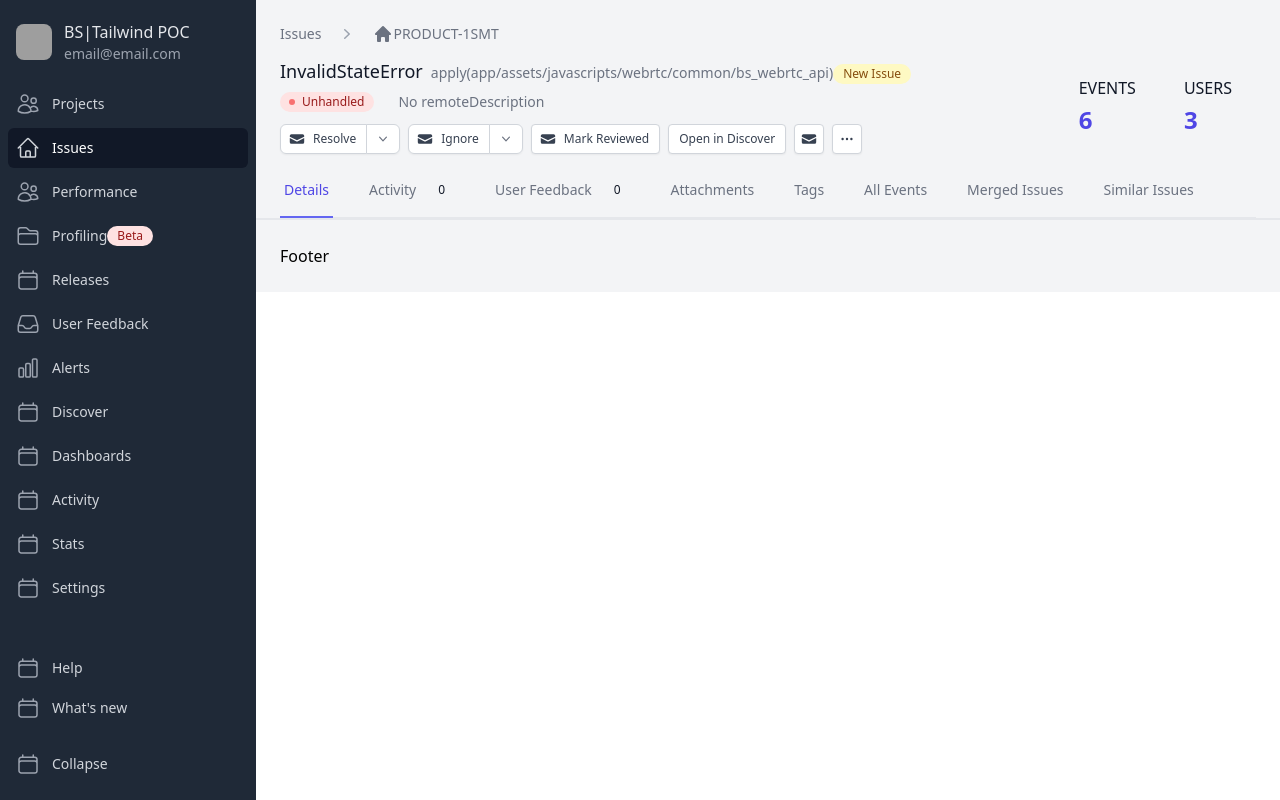
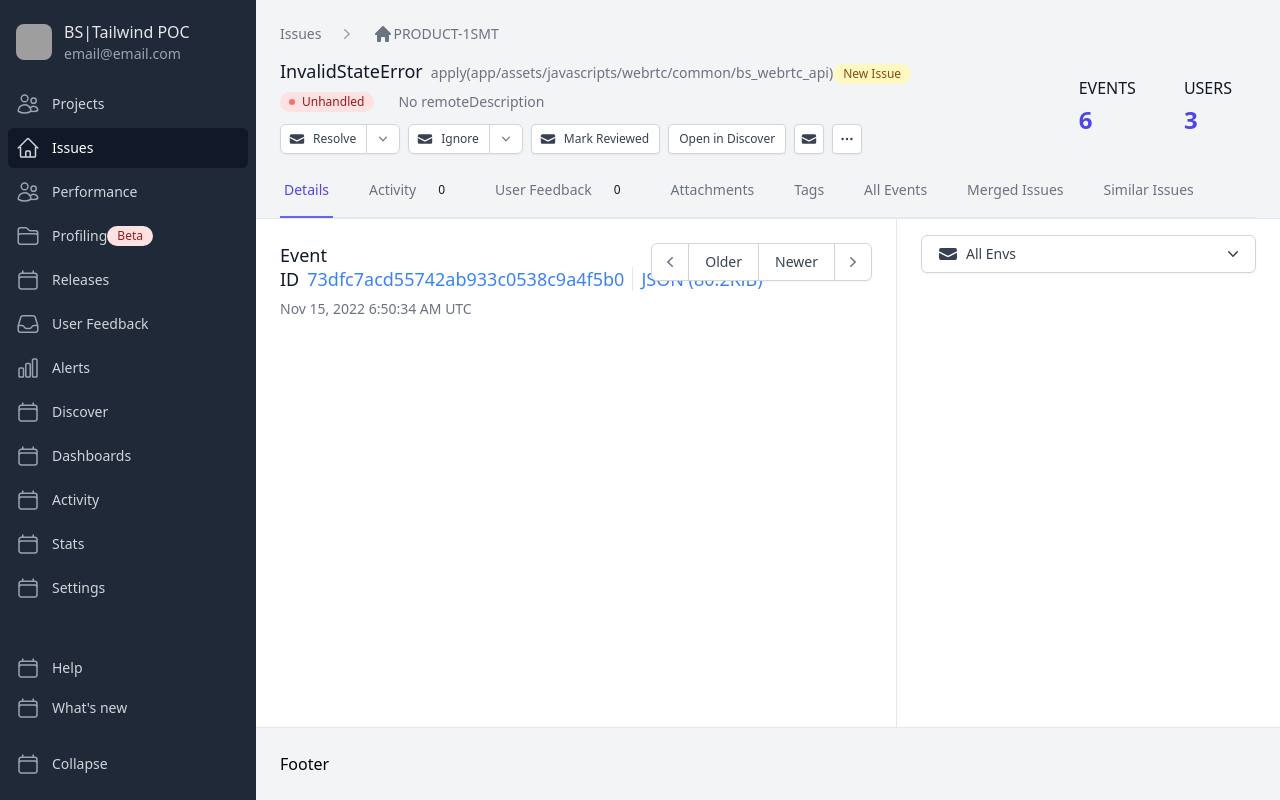
Before and after one commit to ribinBS/bs-tailwind-poc, a React (Create React App) app: page /details in a window 1280 px wide. Built offline with nearby package versions, Linux system fonts and the light colour scheme; grey boxes are pictures that could not be loaded; a web font is replaced by a local one.

Commit message:
sections laid

```diff
--- /dev/null
+++ b/src/pages/Details/AsideSection.jsx
@@ -0,0 +1,98 @@
+import React from 'react';
+import { Fragment } from 'react';
+import { Menu, Transition } from '@headlessui/react';
+import { ChevronDownIcon, EnvelopeIcon } from '@heroicons/react/20/solid';
+
+function classNames(...classes) {
+    return classes.filter(Boolean).join(' ');
+}
+
+export default function AsideSection() {
+    return (
+        <div className='py-4 px-4 sm:px-6 lg:px-6'>
+            <div>
+                <Menu
+                    as='div'
+                    className='relative inline-block text-left w-full'>
+                    <div>
+                        <Menu.Button className='inline-flex w-full justify-between rounded-md border border-gray-300 bg-white px-4 py-2 text-sm font-medium text-gray-700 shadow-sm hover:bg-gray-50 focus:outline-none focus:ring-2 focus:ring-indigo-500 focus:ring-offset-2 focus:ring-offset-gray-100'>
+                            <div className='flex'>
+                                <EnvelopeIcon
+                                    className='mr-2 h-5 w-5'
+                                    aria-hidden='true'
+                                />
+                                All Envs
+                            </div>
+                            <ChevronDownIcon
+                                className='-mr-1 ml-2 h-5 w-5'
+                                aria-hidden='true'
+                            />
+                        </Menu.Button>
+                    </div>
+
+                    <Transition
+                        as={Fragment}
+                        enter='transition ease-out duration-100'
+                        enterFrom='transform opacity-0 scale-95'
+                        enterTo='transform opacity-100 scale-100'
+                        leave='transition ease-in duration-75'
+                        leaveFrom='transform opacity-100 scale-100'
+                        leaveTo='transform opacity-0 scale-95'>
+                        <Menu.Items className='absolute right-0 z-10 mt-2 w-56 origin-top-right divide-y divide-gray-100 rounded-md bg-white shadow-lg ring-1 ring-black ring-opacity-5 focus:outline-none'>
+                            {/* <div className='px-4 py-3'>
+                                <p className='text-sm'>Signed in as</p>
+                                <p className='truncate text-sm font-medium text-gray-900'>
+                                    tom@example.com
+                                </p>
+                            </div> */}
+                            <div className='py-1'>
+                                <Menu.Item>
+                                    {({ active }) => (
+                                        <a
+                                            href='#'
+                                            className={classNames(
+                                                active
+                                                    ? 'bg-gray-100 text-gray-900'
+                                                    : 'text-gray-700',
+                                                'block px-4 py-2 text-sm'
+                                            )}>
+                                            Account settings
+                                        </a>
+                                    )}
+                                </Menu.Item>
+                                <Menu.Item>
+                                    {({ active }) => (
+                                        <a
+                                            href='#'
+                                            className={classNames(
+                                                active
+                                                    ? 'bg-gray-100 text-gray-900'
+                                                    : 'text-gray-700',
+                                                'block px-4 py-2 text-sm'
+                                            )}>
+                                            Support
+                                        </a>
+                                    )}
+                                </Menu.Item>
+                                <Menu.Item>
+                                    {({ active }) => (
+                                        <a
+                                            href='#'
+                                            className={classNames(
+                                                active
+                                                    ? 'bg-gray-100 text-gray-900'
+                                                    : 'text-gray-700',
+                                                'block px-4 py-2 text-sm'
+                                            )}>
+                                            License
+                                        </a>
+                                    )}
+                                </Menu.Item>
+                            </div>
+                        </Menu.Items>
+                    </Transition>
+                </Menu>
+            </div>
+        </div>
+    );
+}
--- /dev/null
+++ b/src/pages/Details/MainSection.jsx
@@ -0,0 +1,61 @@
+import React from 'react';
+import { ChevronLeftIcon, ChevronRightIcon } from '@heroicons/react/20/solid';
+
+export default function MainSection() {
+    return (
+        <div className='py-4 px-4 sm:px-6 lg:px-6'>
+            <div className=' mt-2 md:flex md:items-start md:justify-between flex-start'>
+                <div className='min-w-0 flex-1'>
+                    <div className='-ml-2 -mt-2 mb-2 flex flex-wrap items-baseline'>
+                        <h3 className='ml-2 mt-2 text-lg font-medium leading-6 text-gray-900'>
+                            Event ID
+                            <span className='ml-2 mt-1 truncate  text-blue-500 border-r pr-2'>
+                                73dfc7acd55742ab933c0538c9a4f5b0
+                            </span>
+                            <span className='ml-2 mt-1 truncate  text-blue-500'>
+                                JSON (80.2KiB)
+                            </span>
+                        </h3>
+                    </div>
+                    <div className='align-center mt-1 mb-3 flex flex-col sm:mt-0 sm:flex-row sm:flex-wrap sm:space-x-6'>
+                        <div className='flex items-center text-sm text-gray-500'>
+                            Nov 15, 2022 6:50:34 AM UTC
+                        </div>
+                    </div>
+                </div>
+                <div class='mt-4 flex flex-shrink-0 md:mt-0 md:ml-4'>
+                    <span className='isolate inline-flex rounded-md shadow-sm'>
+                        <button
+                            type='button'
+                            className='relative inline-flex items-center rounded-l-md border border-gray-300 bg-white px-2 py-2 text-sm font-medium text-gray-500 hover:bg-gray-50 focus:z-10 focus:border-indigo-500 focus:outline-none focus:ring-1 focus:ring-indigo-500'>
+                            <span className='sr-only'>Previous</span>
+                            <ChevronLeftIcon
+                                className='h-5 w-5'
+                                aria-hidden='true'
+                            />
+                        </button>
+                        <button
+                            type='button'
+                            className='relative -ml-px inline-flex items-center border border-gray-300 bg-white px-4 py-2 text-sm font-medium text-gray-700 hover:bg-gray-50 focus:z-10 focus:border-indigo-500 focus:outline-none focus:ring-1 focus:ring-indigo-500'>
+                            Older
+                        </button>
+                        <button
+                            type='button'
+                            className='relative -ml-px inline-flex items-center border border-gray-300 bg-white px-4 py-2 text-sm font-medium text-gray-700 hover:bg-gray-50 focus:z-10 focus:border-indigo-500 focus:outline-none focus:ring-1 focus:ring-indigo-500'>
+                            Newer
+                        </button>
+                        <button
+                            type='button'
+                            className='relative -ml-px inline-flex items-center rounded-r-md border border-gray-300 bg-white px-2 py-2 text-sm font-medium text-gray-500 hover:bg-gray-50 focus:z-10 focus:border-indigo-500 focus:outline-none focus:ring-1 focus:ring-indigo-500'>
+                            <span className='sr-only'>Next</span>
+                            <ChevronRightIcon
+                                className='h-5 w-5'
+                                aria-hidden='true'
+                            />
+                        </button>
+                    </span>
+                </div>
+            </div>
+        </div>
+    );
+}
--- a/src/pages/Details/index.jsx
+++ b/src/pages/Details/index.jsx
@@ -8,6 +8,8 @@ import {
     HomeIcon,
     EllipsisHorizontalIcon,
 } from '@heroicons/react/20/solid';
+import AsideSection from './AsideSection';
+import MainSection from './MainSection';
 
 const items = [
     { name: 'Save and schedule', href: '#' },
@@ -32,7 +34,7 @@ function classNames(...classes) {
 
 export default function Details() {
     return (
-        <main className='flex-1 min-h-screen flex-col'>
+        <main className='flex-1 min-h-screen flex flex-col'>
             <div className='pt-6 mx-auto border-b bg-gray-100 w-full'>
                 <div className='px-6'>
                     <div className=''>
@@ -398,18 +400,10 @@ export default function Details() {
                 <div className='flex min-w-0 flex-1 flex-col overflow-hidden'>
                     <div className='relative z-0 flex flex-1 overflow-hidden'>
                         <main className='relative z-0 flex-1 overflow-y-auto focus:outline-none'>
-                            {/* Start main area*/}
-                            <div className='absolute inset-0 py-6 px-4 sm:px-6 lg:px-8'>
-                                <div className='h-full rounded-lg border-2 border-dashed border-gray-200' />
-                            </div>
-                            {/* End main area */}
+                            <MainSection />
                         </main>
                         <aside className='relative hidden w-96 flex-shrink-0 overflow-y-auto border-l border-gray-200 xl:flex xl:flex-col'>
-                            {/* Start secondary column (hidden on smaller screens) */}
-                            <div className='absolute inset-0 py-6 px-4 sm:px-6 lg:px-8'>
-                                <div className='h-full rounded-lg border-2 border-dashed border-gray-200' />
-                            </div>
-                            {/* End secondary column */}
+                            <AsideSection />
                         </aside>
                     </div>
                 </div>
```
